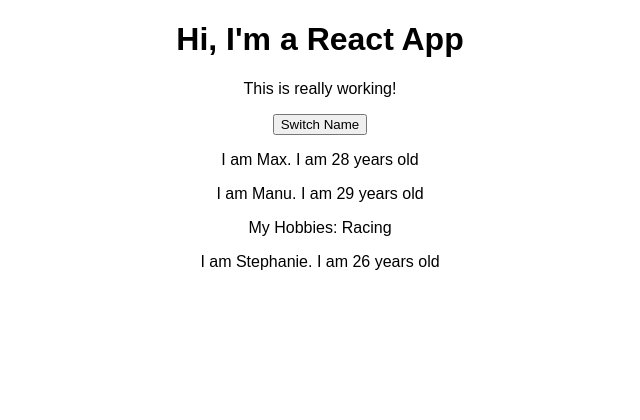
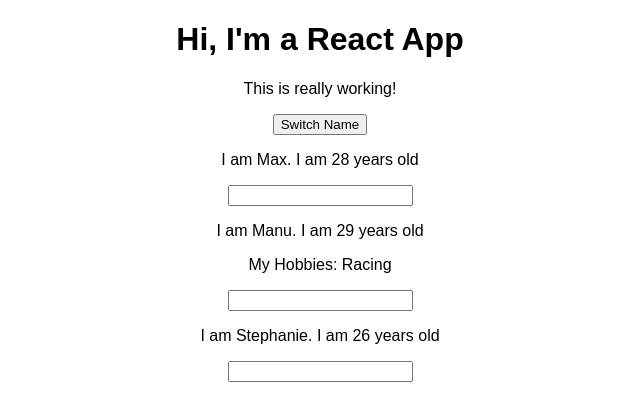
Before and after one commit to ShikhaBhattarai/MyReactApp, a React (Create React App) app: page / in a window 1280 px wide. Shown: the top 420 px of the page, without its empty margins (320-960 px from the left). Built offline with nearby package versions, Linux system fonts and the light colour scheme.

Commit message:
Using Event Handler

```diff
--- a/src/App.js
+++ b/src/App.js
@@ -12,32 +12,47 @@
     otherState: 'some other value'
   };
 
-  switchNameHandler = () => {
+  switchNameHandler = ( newName ) => {
     // console.log('Was clicked!');
     // DON'T DO THIS: this.state.persons[0].name = 'Maximilian';
     this.setState({
       persons: [
-        { name: 'Maximilian', age: 28 },
+        { name: newName, age: 28 },
         { name: 'Manu', age: 29 },
         { name: 'Stephanie', age: 27 }
       ]
     });
   };
 
+  nameChangedHandler = (event) => {
+    this.setState( {
+      persons: [
+        { name: 'Max', age: 28 },
+        { name: event.target.value, age: 29 },
+        { name: 'Stephanie', age: 27 }
+      ]
+    })
+  }
+
   render() {
     return (
       <div className="App">
         <h1>Hi, I'm a React App</h1>
         <p>This is really working!</p>
-        <button onClick={this.switchNameHandler}>Switch Name</button>
+        {/* Method 1 */}
+        <button onClick={this.switchNameHandler.bind(this,'MAXXXXXIII')}>Switch Name</button>
+        {/* Method 2 */}
+        {/* Implicitly adds return in front of anonymous function this.switchNameHandler(this,'MAXXXXXIII') */}
+         {/* <button onClick={() => this.switchNameHandler('MAXXXXXIII')}>Switch Name</button> */}
         <Person
           name={this.state.persons[0].name}
           age={this.state.persons[0].age}
+          changed={this.nameChangedHandler}
         />
         <Person
           name={this.state.persons[1].name}
           age={this.state.persons[1].age}
-          click={this.switchNameHandler}
+          click={this.switchNameHandler.bind(this,'max!!!!!')}
         >
           My Hobbies: Racing
         </Person>
--- a/src/Person/Person.js
+++ b/src/Person/Person.js
@@ -7,6 +7,7 @@
         <div>
         <p onClick={props.click}>I am {props.name}. I am {props.age} years old</p>
         <p>{props.children}</p>
+        <input type="text" onChange= {props.changed}/>
         </div>
     )
 }
```
